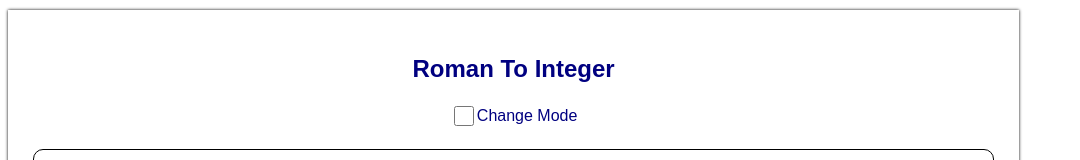
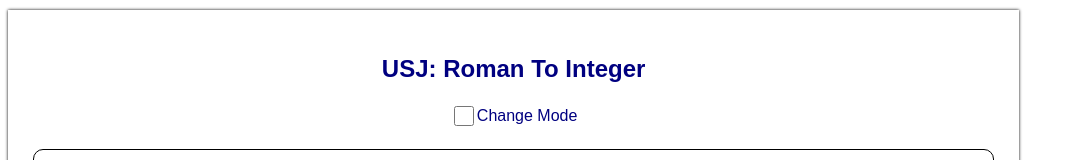
Before and after one commit to GomezPMario/Task6SoftwareQuality, a plain HTML site: page index.html in a window 1280 px wide. Shown: the top 160 px of the page, without its empty margins (0-1080 px from the left). Drawn offline with Linux system fonts and the light colour scheme.

Commit message:
Update index.html

```diff
--- a/index.html
+++ b/index.html
@@ -6,7 +6,7 @@
   <body onload="init()">
     <main class="container">
       <section class="content">
-        <h1>Roman To Integer</h1>
+        <h1>USJ: Roman To Integer</h1>
         <div class="group">
           <input type="checkbox" name="mode-selector" />
           <label for="mode-selector">Change Mode</label>
```
